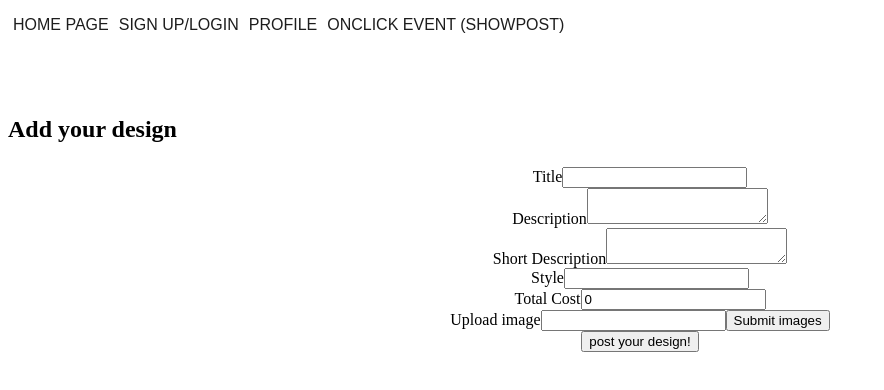
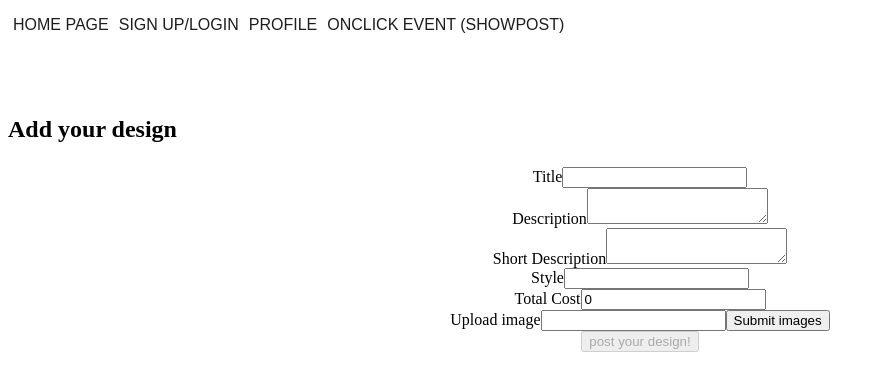
Before and after one commit to healthier-vitamins/MI-CASA-ES-TU-CASA, a React (Vite) app in the folder frontend/: page /create-post in a window 1280 px wide. Shown: the top 390 px of the page, without its empty margins (0-884 px from the left). Built offline with nearby package versions, Linux system fonts and the light colour scheme.

Commit message:
createpostform update

```diff
--- a/frontend/src/components/showPost/CreatePostForm.jsx
+++ b/frontend/src/components/showPost/CreatePostForm.jsx
@@ -5,14 +5,16 @@ import { userAtom } from "../../App.jsx";
 import { useAtom } from "jotai";
 import CSSModules from 'react-css-modules';
 import cStyle from "../../pages/CreatePost.module.css"
+import { useEffect } from "react";
 
 function CreatePostForm({ entry, setEntry }) {
   const imgRef = useRef(null);
 
-  // const [imgs, setImgs] = useState([])
+
   const [data, setData] = useState({});
   const navigate = useNavigate();
   const [user, setUser] = useAtom(userAtom);
+  const [buttonState, setButtonState] = useState(true);
 
 
   const handleChange = (e) => {
@@ -30,21 +32,22 @@ function CreatePostForm({ entry, setEntry }) {
     setEntry({
       ...entry,
       img: newArr,
+      ["company_name"]: user?.data?.company_name,
+      ["username"]: user?.data?.username,
     });
-    console.log(entry);
+    console.log(entry.img)
+    if (entry.img.length > 0) {
+      setButtonState(false)
+    }
   };
+
+
 
   const handleSubmit = () => {
     // console.log(entry);
     // console.log(user);
-    console.log("アヴィ",user?.data)
+    // console.log("アヴィ",user?.data)
     // if (entry.username.length < 1 || entry.company_name.length < 1) {
-
-    setEntry({
-      ...entry,
-      ["company_name"]: user?.data.company_name,
-      ["username"]: "works",
-    });
 
     fetch("/api/posts/create", {
       method: "POST",
@@ -55,6 +58,7 @@ function CreatePostForm({ entry, setEntry }) {
     })
       .then((response) => response.json())
       .then((data) => console.log(data.data));
+      console.log(buttonState);
     // const id = data.data._id;
     // console.log("post submitted!", entry);
     //! if ({status: "success"}) {
@@ -124,7 +128,10 @@ function CreatePostForm({ entry, setEntry }) {
         ></input>
         <button onClick={handleImgClick}>Submit images</button>
         <br />
-        <button type="submit" onClick={handleSubmit}>
+        {/* {buttonState ? "you can upload ** more images" : "nn"} */}
+        <button type="submit"
+        disabled={buttonState}
+        onClick={handleSubmit}>
           post your design!
         </button>
       </form>
```
